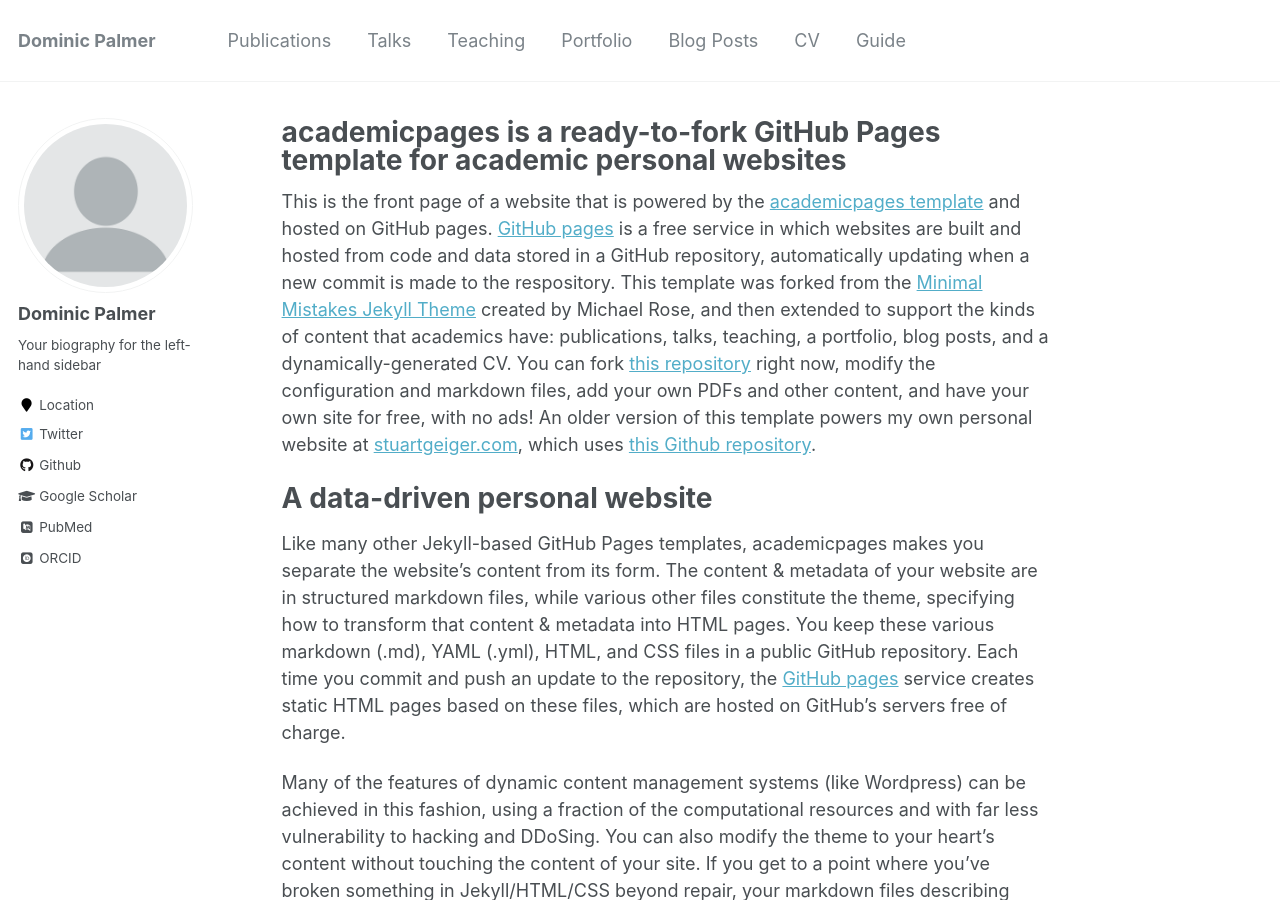
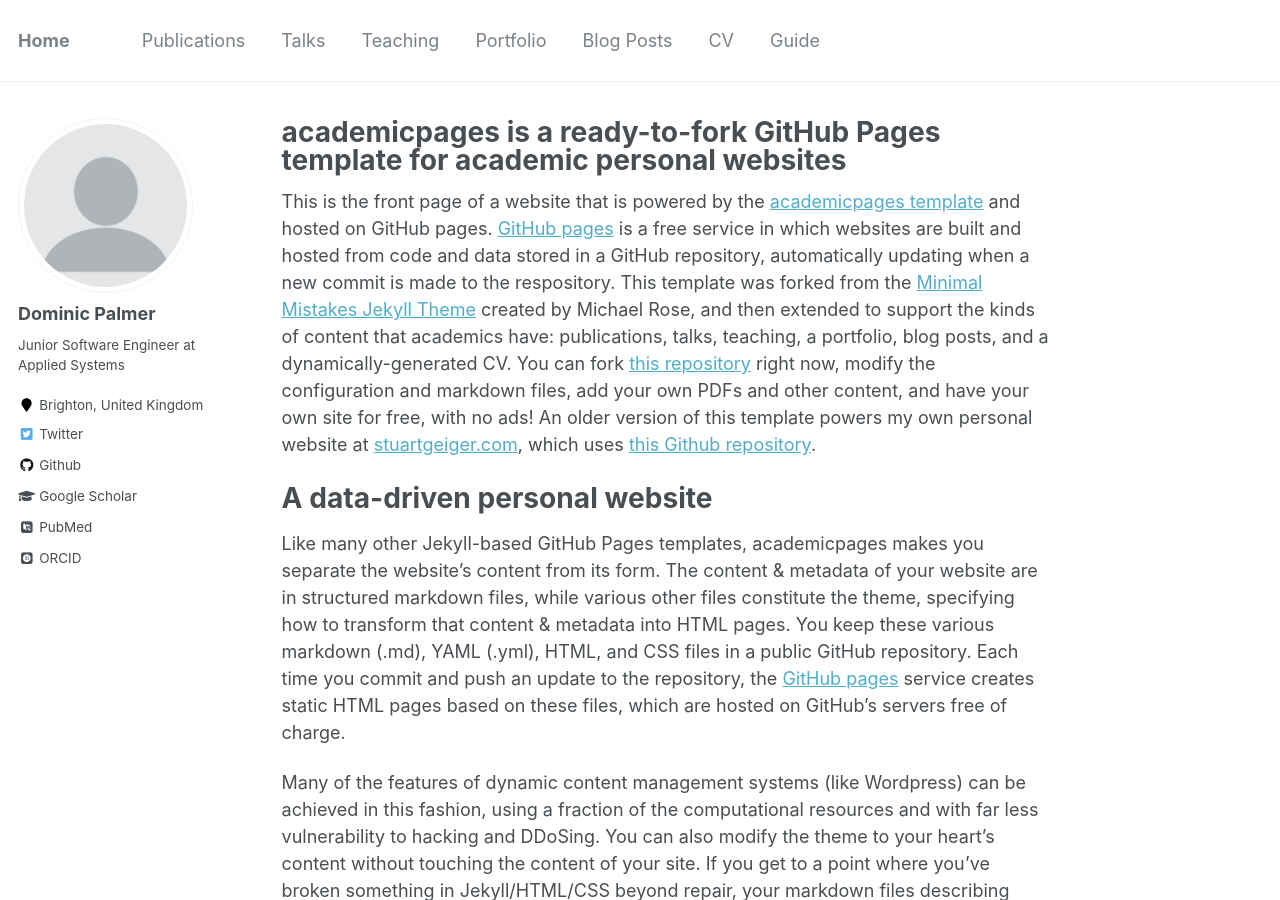
Before and after one commit to dominicpalmer/dominicpalmer.org, a Jekyll site: the page built from _pages/about.md, in a window 1280 px wide and 900 px high. Built offline with Jekyll 4.4.1, drawn with Linux system fonts in a browser that asks for light colours; some web fonts are replaced.

Commit message:
Updated basic config

```diff
--- a/_config.yml
+++ b/_config.yml
@@ -7,19 +7,19 @@
 
 # Site Settings
 locale                   : "en-UK"
-title                    : "Dominic Palmer"
+title                    : "Home"
 title_separator          : "-"
 name                     : &name "Dominic Palmer"
 description              : &description "personal description"
-url                      : https://academicpages.github.io # the base hostname & protocol for your site e.g. "https://mmistakes.github.io"
+url                      : https://dominicpalmer.org/ # the base hostname & protocol for your site e.g. "https://mmistakes.github.io"
 baseurl                  : "" # the subpath of your site, e.g. "/blog"
-repository               : "academicpages/academicpages.github.io"
+repository               : "dominicpalmer/dominicpalmer.org"
 teaser                   :  # filename of teaser fallback teaser image placed in /images/, .e.g. "500x300.png"
 breadcrumbs              : false # true, false (default)
 words_per_minute         : 160
 future                   : true
 read_more                : "disabled" # if enabled, adds "Read more" links to excerpts
-talkmap_link             : false #change to true to add link to talkmap on talks page
+talkmap_link             : false #c hange to true to add link to talkmap on talks page
 comments:
   provider               : # false (default), "disqus", "discourse", "facebook", "google-plus", "staticman", "custom"
   disqus:
@@ -82,8 +82,8 @@
 author:
   name             : "Dominic Palmer"
   avatar           : "profile.png"
-  bio              : "Your biography for the left-hand sidebar"
-  location         : "Location"
+  bio              : "Junior Software Engineer at Applied Systems"
+  location         : "Brighton, United Kingdom"
   employer         :
   pubmed           : "https://www.ncbi.nlm.nih.gov/pubmed/?term=john+snow"
   googlescholar    : "http://yourfullgooglescholarurl.com"
@@ -96,7 +96,7 @@
   flickr           :
   facebook         :
   foursquare       :
-  github           : "academicpages"
+  github           : "dominicpalmer"
   google_plus      :
   keybase          :
   instagram        :
```
